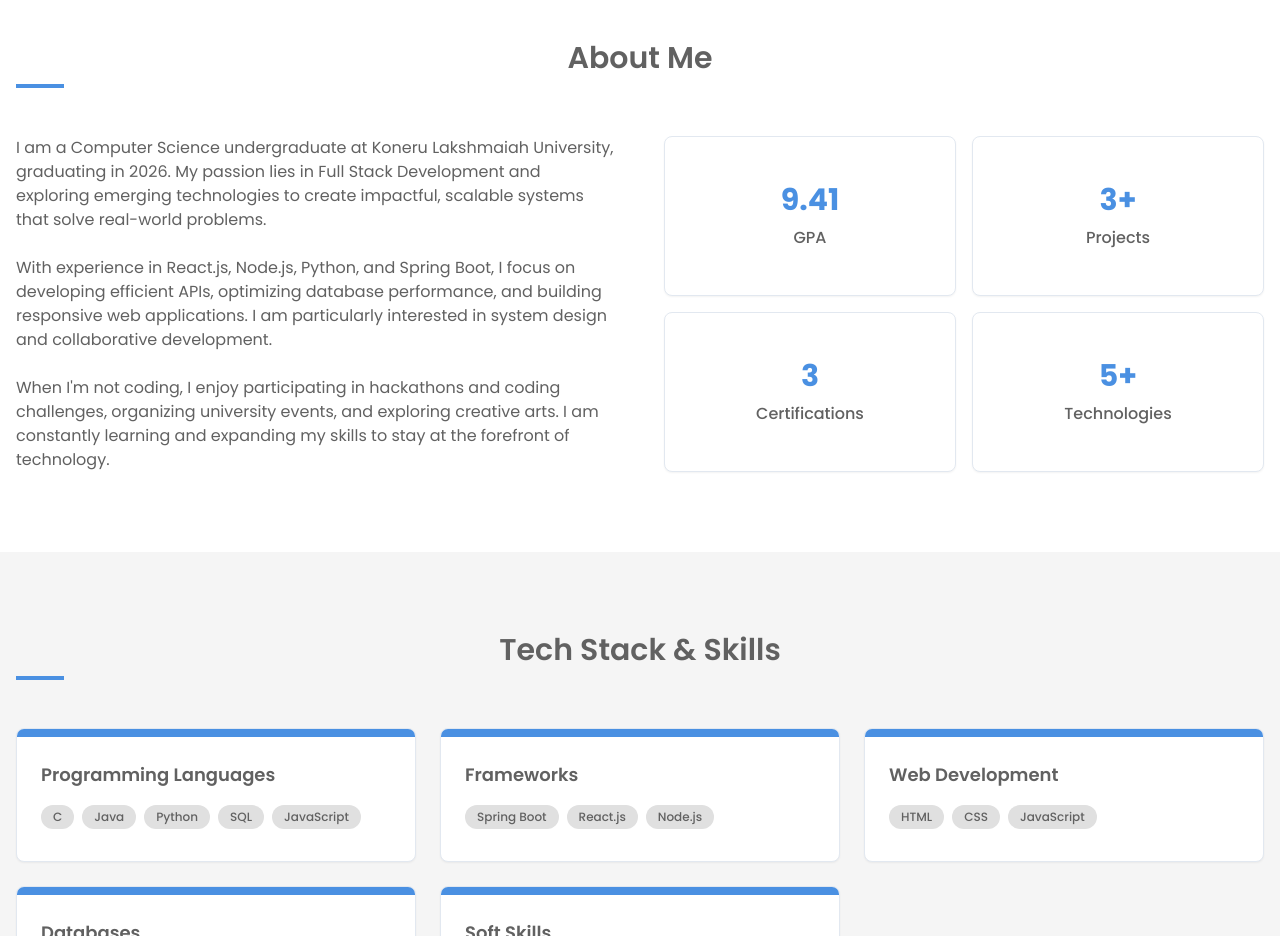
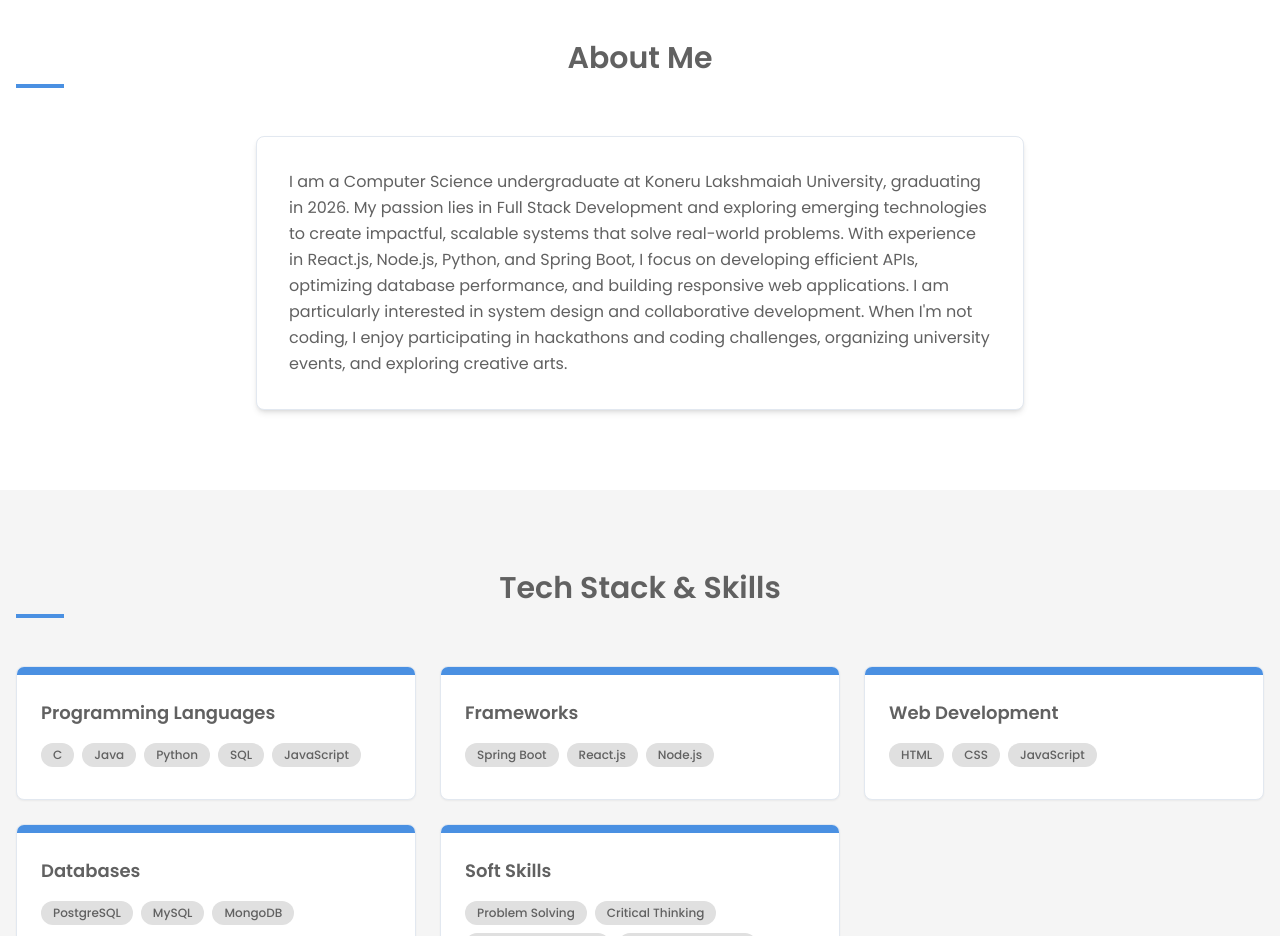
Before and after one commit to RevathiKondaveeti/revathi-portfolio-showcase, a React (Vite) app: page / in a window 1280 px wide. Shown: the part 840-1776 px from the top of the page. Built offline with nearby package versions, Linux system fonts and the light colour scheme.

Commit message:
Refactor: Update About Me section
Remove GPA blocks, projects, and certifications from the About Me section, replacing them with a short paragraph.

```diff
--- a/src/components/About.tsx
+++ b/src/components/About.tsx
@@ -7,56 +7,19 @@ const About = () => {
       <div className="container mx-auto px-4">
         <h2 className="section-heading text-center">About Me</h2>
 
-        <div className="grid md:grid-cols-2 gap-12 mt-12">
-          <div className="space-y-6 animate-slide-up">
-            <p className="text-portfolio-gray-dark">
-              I am a Computer Science undergraduate at Koneru Lakshmaiah University, graduating in 2026.
-              My passion lies in Full Stack Development and exploring emerging technologies to create impactful,
-              scalable systems that solve real-world problems.
-            </p>
-
-            <p className="text-portfolio-gray-dark">
-              With experience in React.js, Node.js, Python, and Spring Boot, I focus on developing
-              efficient APIs, optimizing database performance, and building responsive web applications.
-              I am particularly interested in system design and collaborative development.
-            </p>
-
-            <p className="text-portfolio-gray-dark">
-              When I'm not coding, I enjoy participating in hackathons and coding challenges,
-              organizing university events, and exploring creative arts. I am constantly learning
-              and expanding my skills to stay at the forefront of technology.
-            </p>
-          </div>
-
-          <div className="grid grid-cols-2 gap-4">
-            <Card className="transform transition-all hover:scale-105 animate-slide-up">
-              <CardContent className="p-6 flex flex-col items-center justify-center text-center h-full">
-                <div className="text-3xl font-bold text-portfolio-accent mb-2">9.41</div>
-                <div className="text-portfolio-gray-dark font-medium">GPA</div>
-              </CardContent>
-            </Card>
-
-            <Card className="transform transition-all hover:scale-105 animate-slide-up animation-delay-100">
-              <CardContent className="p-6 flex flex-col items-center justify-center text-center h-full">
-                <div className="text-3xl font-bold text-portfolio-accent mb-2">3+</div>
-                <div className="text-portfolio-gray-dark font-medium">Projects</div>
-              </CardContent>
-            </Card>
-
-            <Card className="transform transition-all hover:scale-105 animate-slide-up animation-delay-200">
-              <CardContent className="p-6 flex flex-col items-center justify-center text-center h-full">
-                <div className="text-3xl font-bold text-portfolio-accent mb-2">3</div>
-                <div className="text-portfolio-gray-dark font-medium">Certifications</div>
-              </CardContent>
-            </Card>
-
-            <Card className="transform transition-all hover:scale-105 animate-slide-up animation-delay-300">
-              <CardContent className="p-6 flex flex-col items-center justify-center text-center h-full">
-                <div className="text-3xl font-bold text-portfolio-accent mb-2">5+</div>
-                <div className="text-portfolio-gray-dark font-medium">Technologies</div>
-              </CardContent>
-            </Card>
-          </div>
+        <div className="mx-auto max-w-3xl mt-12 animate-slide-up">
+          <Card className="shadow-md hover:shadow-lg transition-all duration-300">
+            <CardContent className="p-8">
+              <p className="text-portfolio-gray-dark leading-relaxed">
+                I am a Computer Science undergraduate at Koneru Lakshmaiah University, graduating in 2026.
+                My passion lies in Full Stack Development and exploring emerging technologies to create impactful,
+                scalable systems that solve real-world problems. With experience in React.js, Node.js, Python, and Spring Boot,
+                I focus on developing efficient APIs, optimizing database performance, and building responsive web applications.
+                I am particularly interested in system design and collaborative development. When I'm not coding, I enjoy
+                participating in hackathons and coding challenges, organizing university events, and exploring creative arts.
+              </p>
+            </CardContent>
+          </Card>
         </div>
       </div>
     </section>
```
